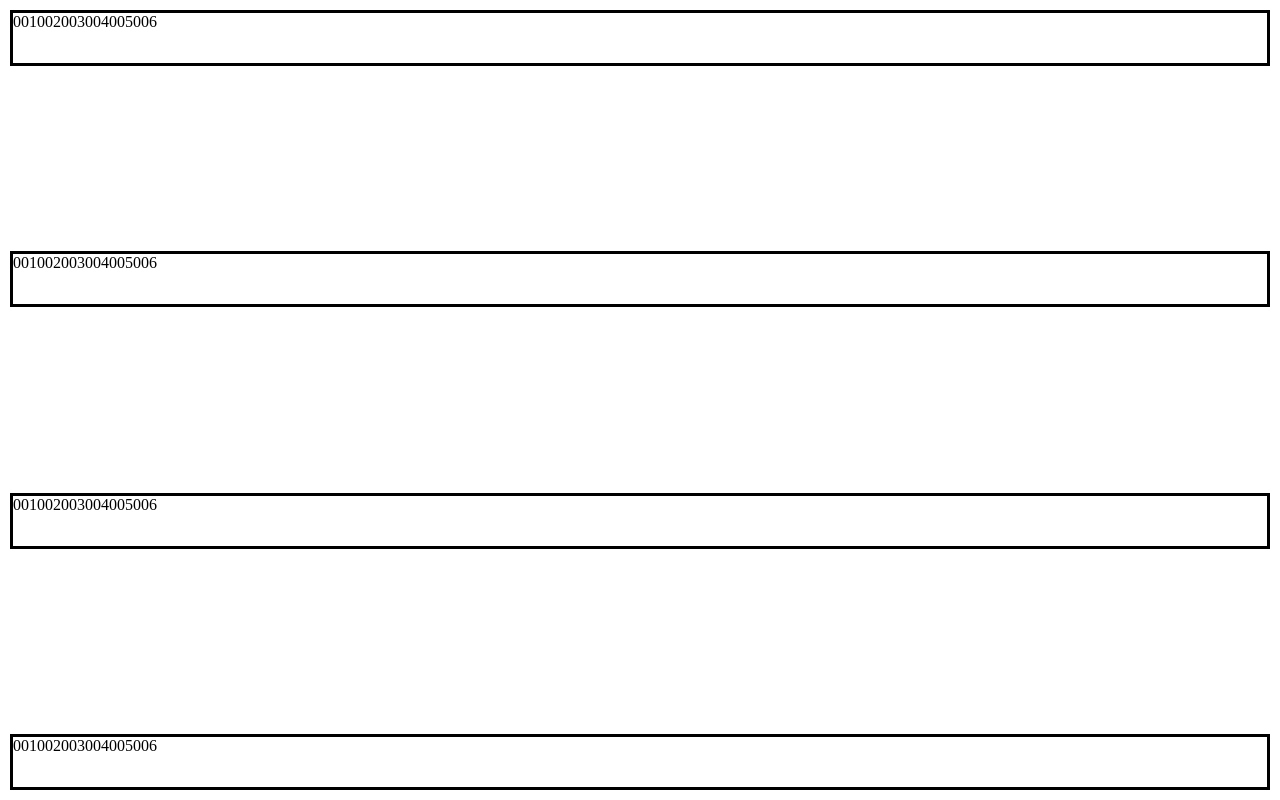
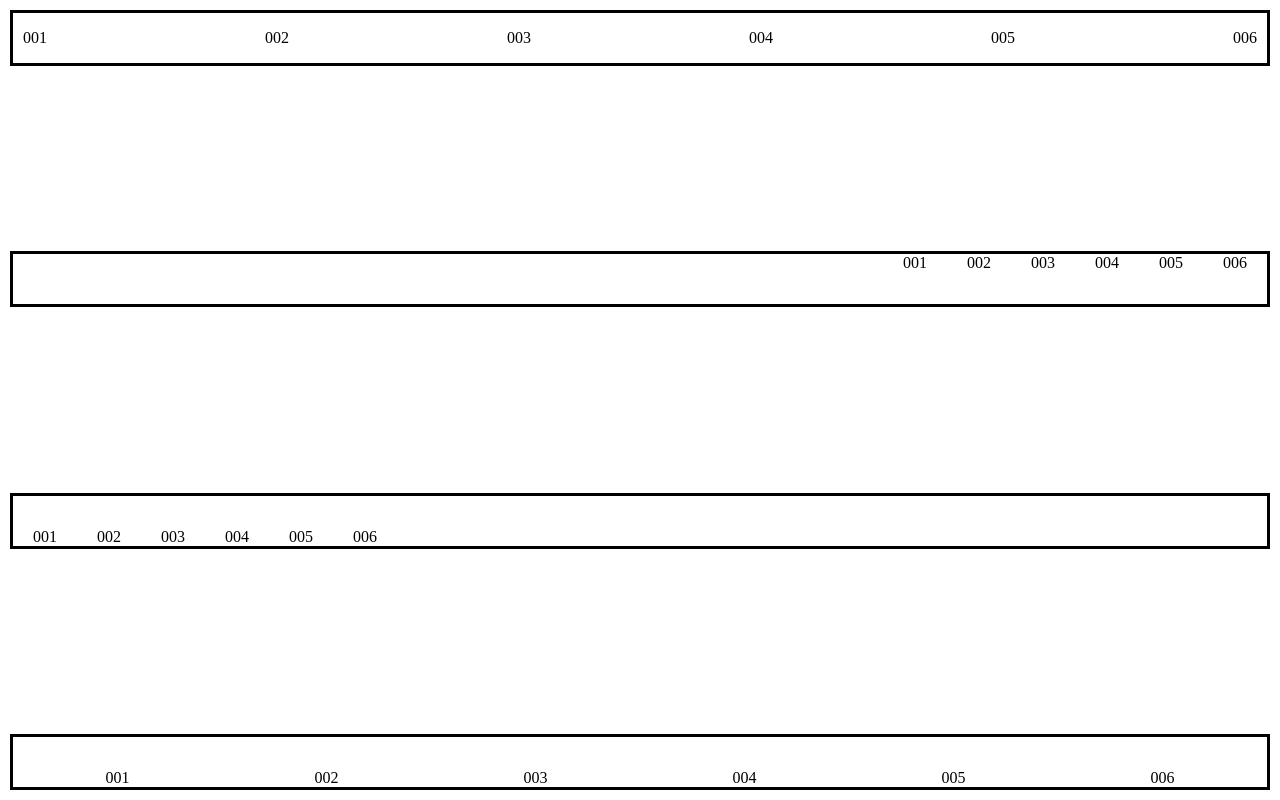
Before and after one commit to OlgaPoberezhniuk/home, a website: page 08/index.html in a window 1280 px wide. Drawn offline with Linux system fonts and the light colour scheme.

Commit message:
commit with hometask

```diff
--- a/08/index.html
+++ b/08/index.html
@@ -11,7 +11,6 @@
 
             box-sizing: border-box;
         }
-
         body {
             display: flex;
             flex-direction: column;
@@ -29,8 +28,35 @@
 
             border-style: solid;
         }
-
-        /* write code here */
+        .block1 {
+            display: flex;
+            flex-direction: row;
+            justify-content: space-between;
+            align-items: center;
+            padding: 0 10px;
+        }
+        .block2 {
+            display: flex;
+            flex-direction: row;
+            justify-content: flex-end;
+        }
+        .block2 > span {
+            margin: 0 20px;
+        }
+        .block3 {
+            display: flex;
+            flex-direction: row;
+            align-items: flex-end;
+        }
+        .block3 > span {
+            margin: 0 20px;
+        }
+        .block4 {
+            display: flex;
+            flex-direction: row;
+            justify-content: space-around;
+            align-items: flex-end;
+        }
 
     </style>
 </head>
```
Also changed, not shown: 1 other file.
